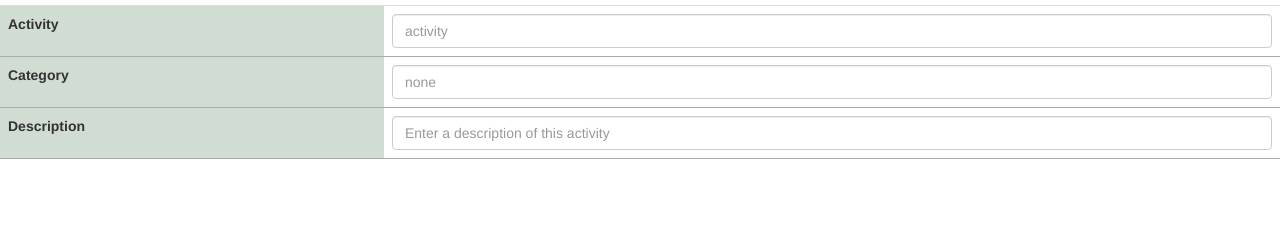
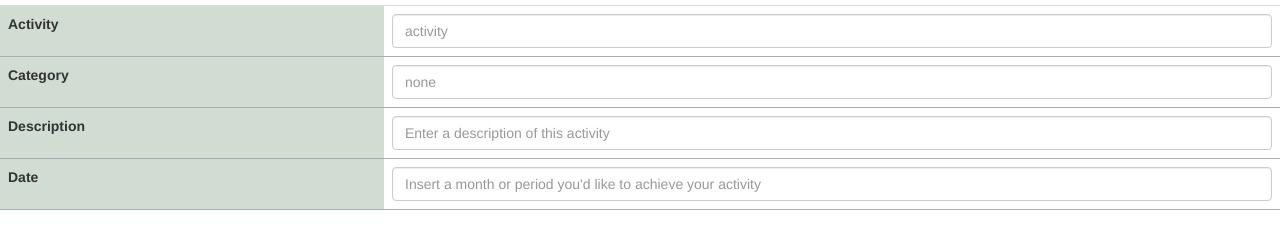
Before and after one commit to WinstonKamau/BucketList, a plain HTML site: page CreatePage.html in a window 1280 px wide. Shown: the part 69-318 px from the top of the page. Drawn offline with nearby package versions, Linux system fonts and the light colour scheme.

Commit message:
Add files via upload
included a line for inserting the date period

```diff
--- a/CreatePage.html
+++ b/CreatePage.html
@@ -58,6 +58,14 @@
 					<input type = "text" placeholder = "Enter a description of this activity" class = "form-control">
 				</td>
 			</tr>
+			<tr >
+				<td class = "column1">
+					<label class = "labels">Date</label>
+				</td>
+				<td>
+					<input type = "text" placeholder = "Insert a month or period you'd like to achieve your activity" class = "form-control">
+				</td>
+			</tr>
 		</table>
 	</p>
     <!-- jQuery (necessary for Bootstrap's JavaScript plugins) -->
```
